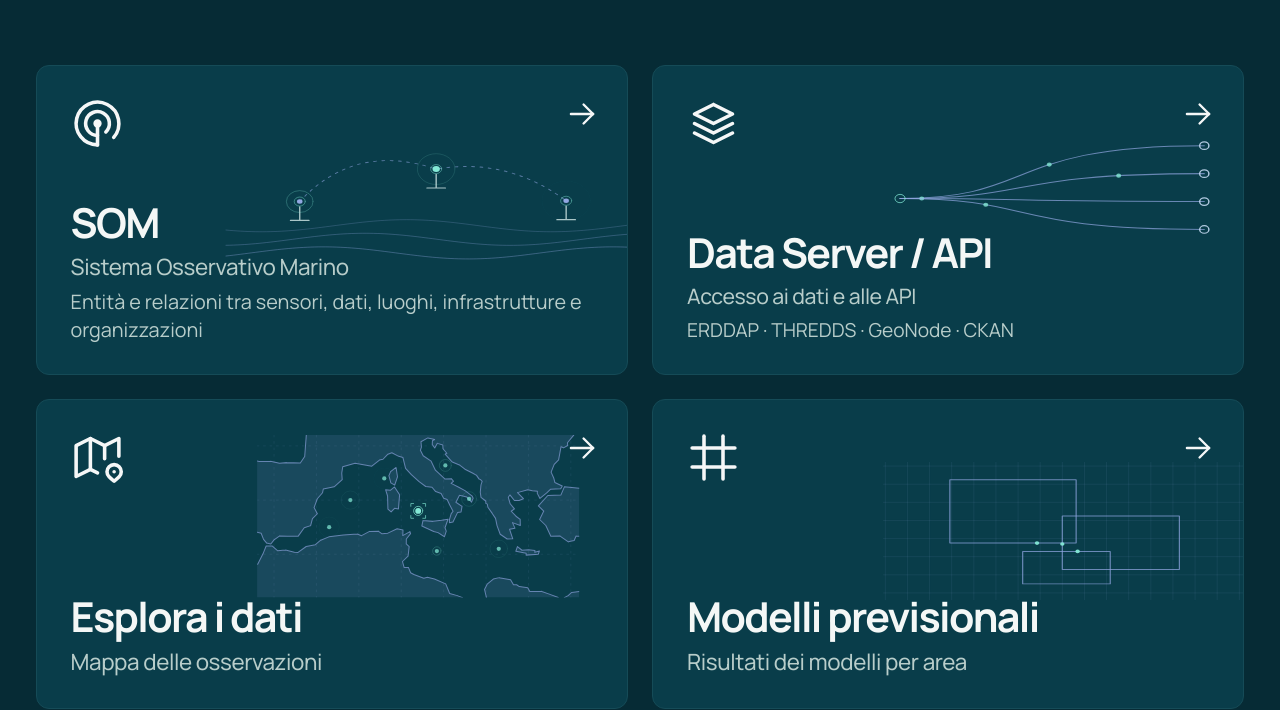
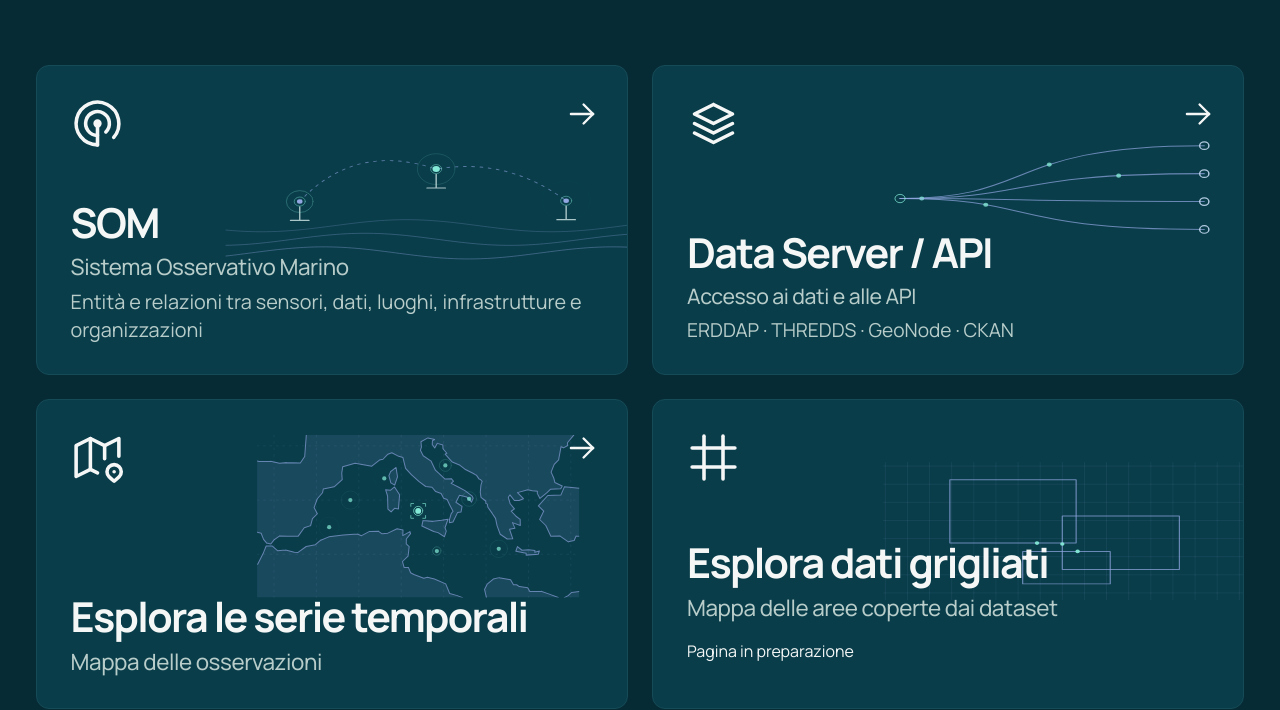
Before and after one commit to federicobellati/public_site, a plain HTML site: page index.html in a window 1280 px wide. Shown: the part 91-801 px from the top of the page. Drawn offline with Linux system fonts and the light colour scheme; no server answers.

Commit message:
Separa le tile delle serie temporali e dei dati grigliati

```diff
--- a/config.js
+++ b/config.js
@@ -33,11 +33,19 @@ window.ISMAR_PORTAL = {
     },
     {
       id: "mappa",
-      title: "Esplora i dati",
+      title: "Esplora le serie temporali",
       description: "Mappa delle osservazioni",
       href: "http://erddapdash.ve.ismar.cnr.it/",
       icon: "map-2",
       animation: "map"
+    },
+    {
+      id: "dati-grigliati",
+      title: "Esplora dati grigliati",
+      description: "Mappa delle aree coperte dai dataset",
+      href: "",
+      icon: "grid-3x3",
+      animation: "models"
     },
     {
       id: "modelli",
--- a/index.html
+++ b/index.html
@@ -34,7 +34,8 @@
         <ul>
           <li><a href="./som.html">SOM · Sistema Osservativo Marino · Entità e relazioni tra sensori, dati, luoghi, infrastrutture e organizzazioni</a></li>
           <li><a href="./dataservers.html">Data Server / API</a></li>
-          <li><a href="http://erddapdash.ve.ismar.cnr.it/">Esplora i dati · Mappa delle osservazioni</a></li>
+          <li><a href="http://erddapdash.ve.ismar.cnr.it/">Esplora le serie temporali · Mappa delle osservazioni</a></li>
+          <li>Esplora dati grigliati · Pagina in preparazione</li>
           <li><a href="./models.html">Modelli previsionali</a></li>
           <li><a href="https://assets.ve.ismar.cnr.it/public/public_pages/dashboards/qc_dash.html">Dashboard · Molti modi di vedere i nostri dati</a></li>
           <li><a href="./datapolicy.html">Data Policy e Data Management Plan · Come governiamo i dati in Ismar</a></li>
```
